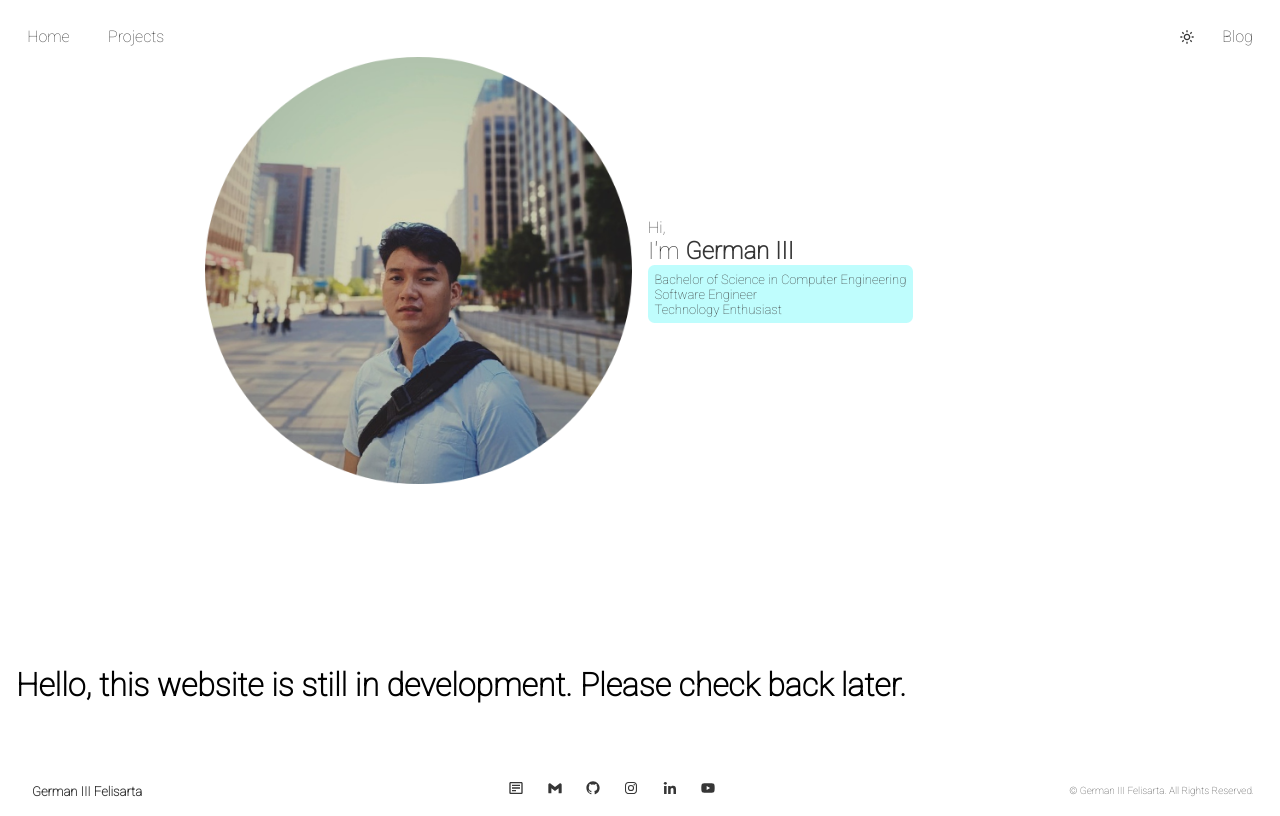
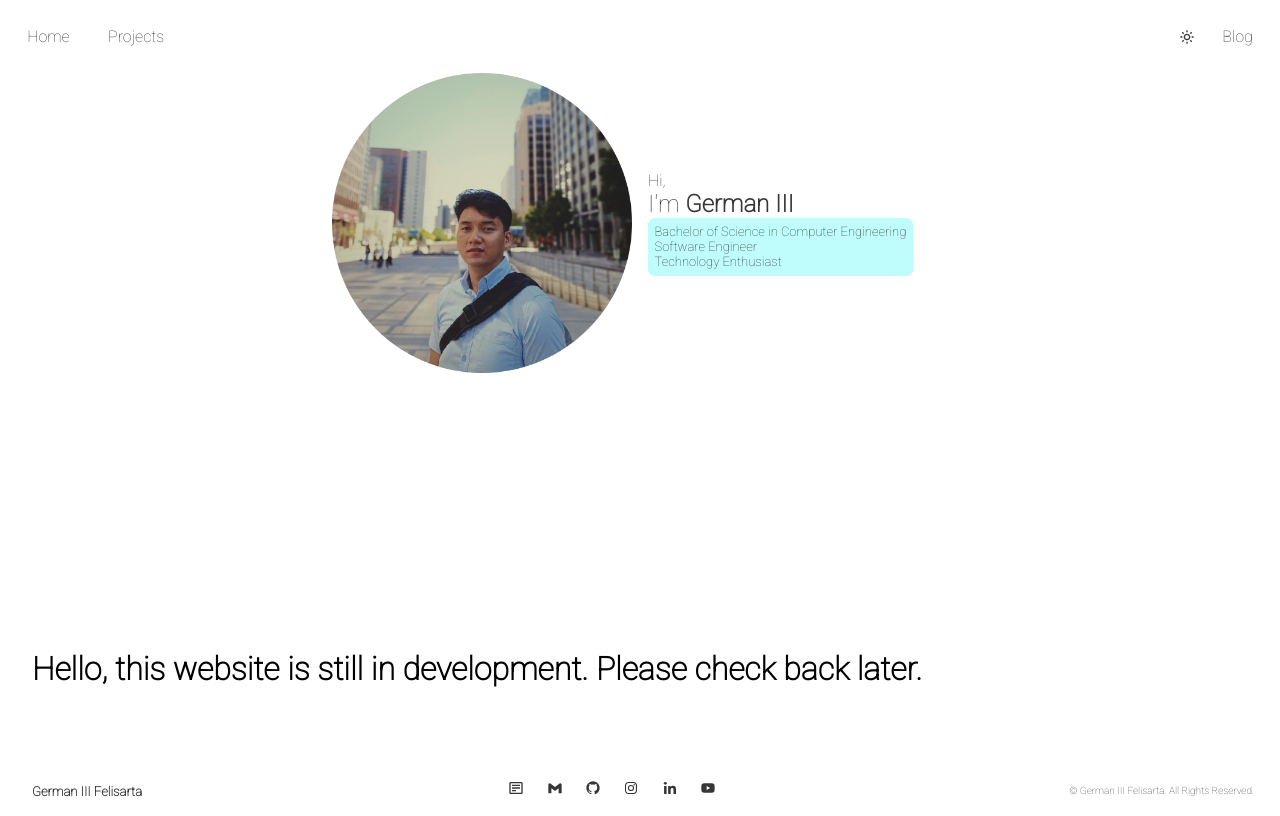
Before and after one commit to germaniii-com/germaniii.com, a Next.js app in the folder root/: page /home in a window 1280 px wide. Built offline with nearby package versions, Linux system fonts and the light colour scheme.

Commit message:
Polish Scaling on different screens

```diff
--- a/root/app/home/_components/AboutMe/index.module.scss
+++ b/root/app/home/_components/AboutMe/index.module.scss
@@ -28,6 +28,8 @@
     aspect-ratio: 1;
     min-width: 200px;
     min-height: 200px;
+    max-width: 300px;
+    max-height: 300px;
     width: (100vw / 2);
     height: (100vw / 2);
   }
@@ -50,10 +52,10 @@
   height: 100%;
   display: flex;
   flex-direction: column;
-  justify-content: center;
+  justify-content: flex-start;
   text-align: center;
   line-height: 1em;
-  margin-top: 1em;
+  margin-top: 2em;
 
   span {
     font-size: x-large;
--- a/root/app/home/index.module.scss
+++ b/root/app/home/index.module.scss
@@ -7,4 +7,5 @@
   justify-content: center;
   background-color: $backgroundColor;
   height: 100%;
+  margin: 1em;
 }
```
